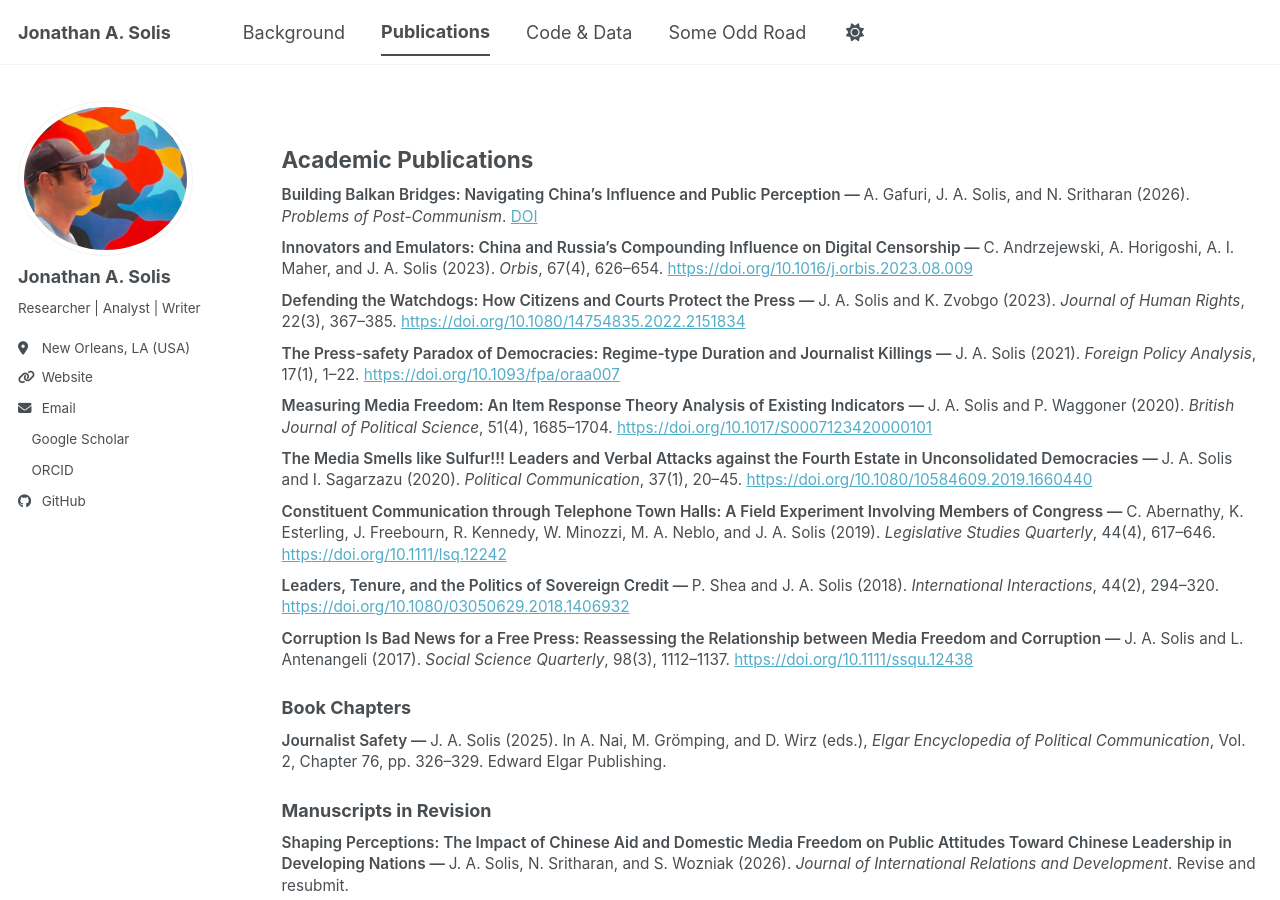
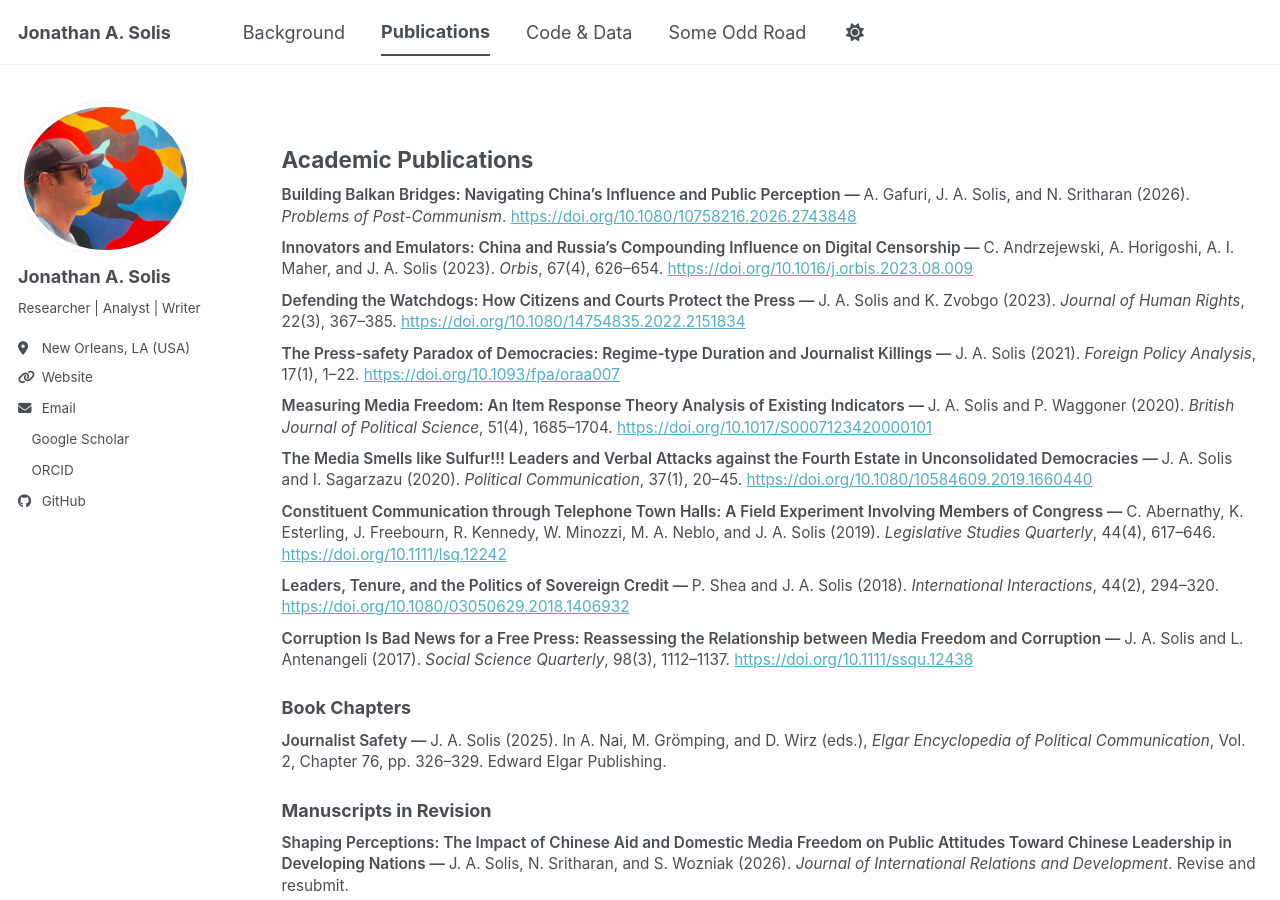
Before and after one commit to westbank-alchemy/westbank-alchemy.github.io, a Jekyll site: the page built from _pages/publications.html, in a window 1280 px wide and 900 px high. Built offline with Jekyll 4.4.1, drawn with Linux system fonts in a browser that asks for light colours; a style sheet for code colours, icons or effects is not loaded; part of the change alters nothing that is shown.

Commit message:
Update publications.html

```diff
--- a/_pages/publications.html
+++ b/_pages/publications.html
@@ -53,7 +53,7 @@ author_profile: true
   </p>
   <p class="publication-source">
     <em>Problems of Post-Communism</em>.
-<a href="https://doi.org/10.1080/10758216.2026.2743848" target="_blank" rel="noopener noreferrer">DOI</a>
+    <a href="https://doi.org/10.1080/10758216.2026.2743848">https://doi.org/10.1080/10758216.2026.2743848</a>
   </p>
 </div>
 
```
